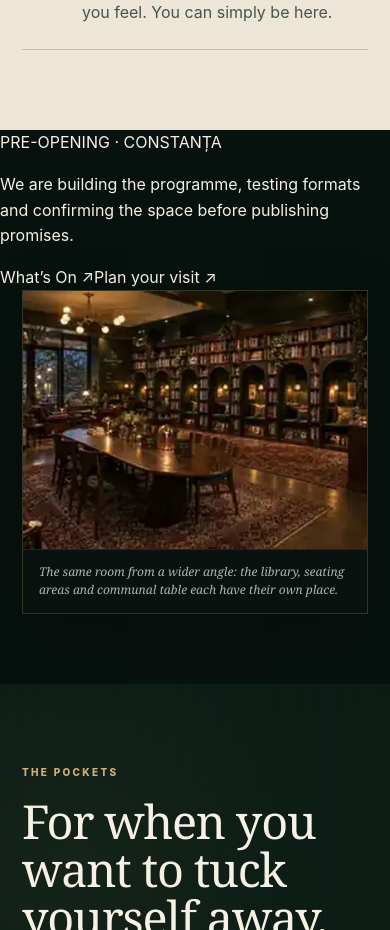
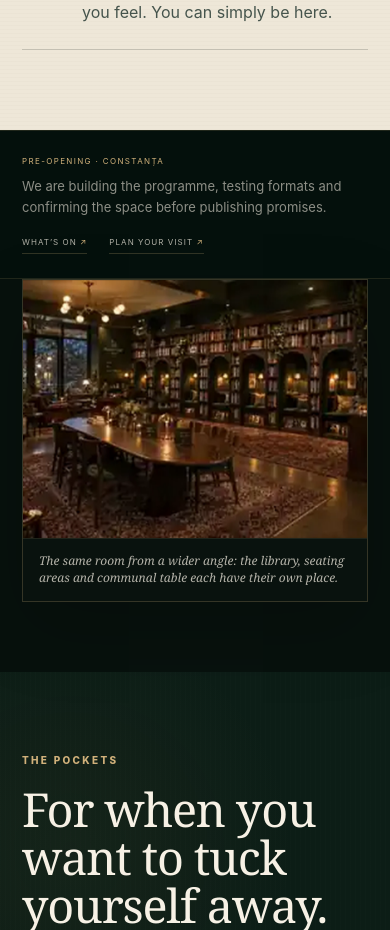
Before and after one commit to drezzillah-prog/pocket-goat-website, a Next.js app: page /en in a window 390 px wide. Shown: the part 1900-2830 px from the top of the page. Built offline with nearby package versions, Linux system fonts and the light colour scheme.

Commit message:
style: polish Home and Space hierarchy on desktop and mobile

```diff
--- a/src/app/globals.css
+++ b/src/app/globals.css
@@ -779,3 +779,41 @@ a{color:inherit;text-decoration:none}button{font:inherit;color:inherit}::selecti
   .footer-links{grid-template-columns:1fr 1fr}
   .footer-place{grid-column:auto}
 }
+
+
+/* Home / Space polish */
+.home-preopening-strip{display:grid;grid-template-columns:minmax(0,1.4fr) auto;gap:40px;align-items:center;padding:24px clamp(24px,6vw,96px);background:#04100c;border-block:1px solid rgba(209,177,123,.14)}
+.home-preopening-strip>div{display:grid;grid-template-columns:auto minmax(0,1fr);gap:20px;align-items:center}
+.home-preopening-strip>div>span{font-size:8px;letter-spacing:.17em;color:var(--brass2);white-space:nowrap}
+.home-preopening-strip p{margin:0;color:rgba(247,241,229,.56);font-size:13px;line-height:1.6;max-width:760px}
+.home-preopening-strip nav{display:flex;gap:22px;flex-wrap:wrap;justify-content:flex-end}
+.home-preopening-strip a{font-size:8px;letter-spacing:.13em;text-transform:uppercase;color:rgba(247,241,229,.72);padding-bottom:4px;border-bottom:1px solid rgba(209,177,123,.22)}
+.home-preopening-strip a span{color:var(--brass2)}
+
+.space-hero-actions{display:flex;gap:24px;flex-wrap:wrap;margin-top:34px}
+.space-hero-actions a{display:inline-flex;gap:12px;align-items:center;padding:7px 0;border-bottom:1px solid rgba(209,177,123,.28);font-size:9px;letter-spacing:.13em;text-transform:uppercase;color:rgba(247,241,229,.72)}
+.space-hero-actions a:hover{color:var(--brass2);border-color:rgba(209,177,123,.5)}
+.space-hero-actions span{color:var(--brass2)}
+
+.space-principles{padding:clamp(100px,11vw,170px) clamp(24px,6vw,96px)}
+.space-principles-heading{max-width:940px;margin-bottom:56px}
+.space-principles-heading h2{font-family:var(--serif);font-size:clamp(44px,5.6vw,84px);font-weight:400;letter-spacing:-.03em;line-height:1.01;margin:0}
+.space-principles-grid{display:grid;grid-template-columns:repeat(3,minmax(0,1fr));border-top:1px solid rgba(209,177,123,.15);border-left:1px solid rgba(209,177,123,.15)}
+.space-principles-grid article{min-height:290px;padding:30px;border-right:1px solid rgba(209,177,123,.15);border-bottom:1px solid rgba(209,177,123,.15);display:flex;flex-direction:column;background:rgba(5,18,13,.34)}
+.space-principles-grid article>span{font-size:8px;letter-spacing:.16em;color:rgba(209,177,123,.62)}
+.space-principles-grid h3{font-family:var(--serif);font-size:clamp(30px,3vw,44px);font-weight:400;margin:auto 0 14px}
+.space-principles-grid p{margin:0;color:rgba(247,241,229,.6);line-height:1.72}
+
+.pg-photo img{image-rendering:auto;-webkit-font-smoothing:antialiased;backface-visibility:hidden}
+
+@media(max-width:900px){
+  .home-preopening-strip{grid-template-columns:1fr;gap:18px}
+  .home-preopening-strip nav{justify-content:flex-start}
+  .space-principles-grid{grid-template-columns:1fr}
+}
+@media(max-width:620px){
+  .home-preopening-strip>div{grid-template-columns:1fr;gap:8px}
+  .home-preopening-strip{padding-left:22px;padding-right:22px}
+  .space-hero-actions{gap:16px}
+  .space-principles{padding-left:22px;padding-right:22px}
+}
```
